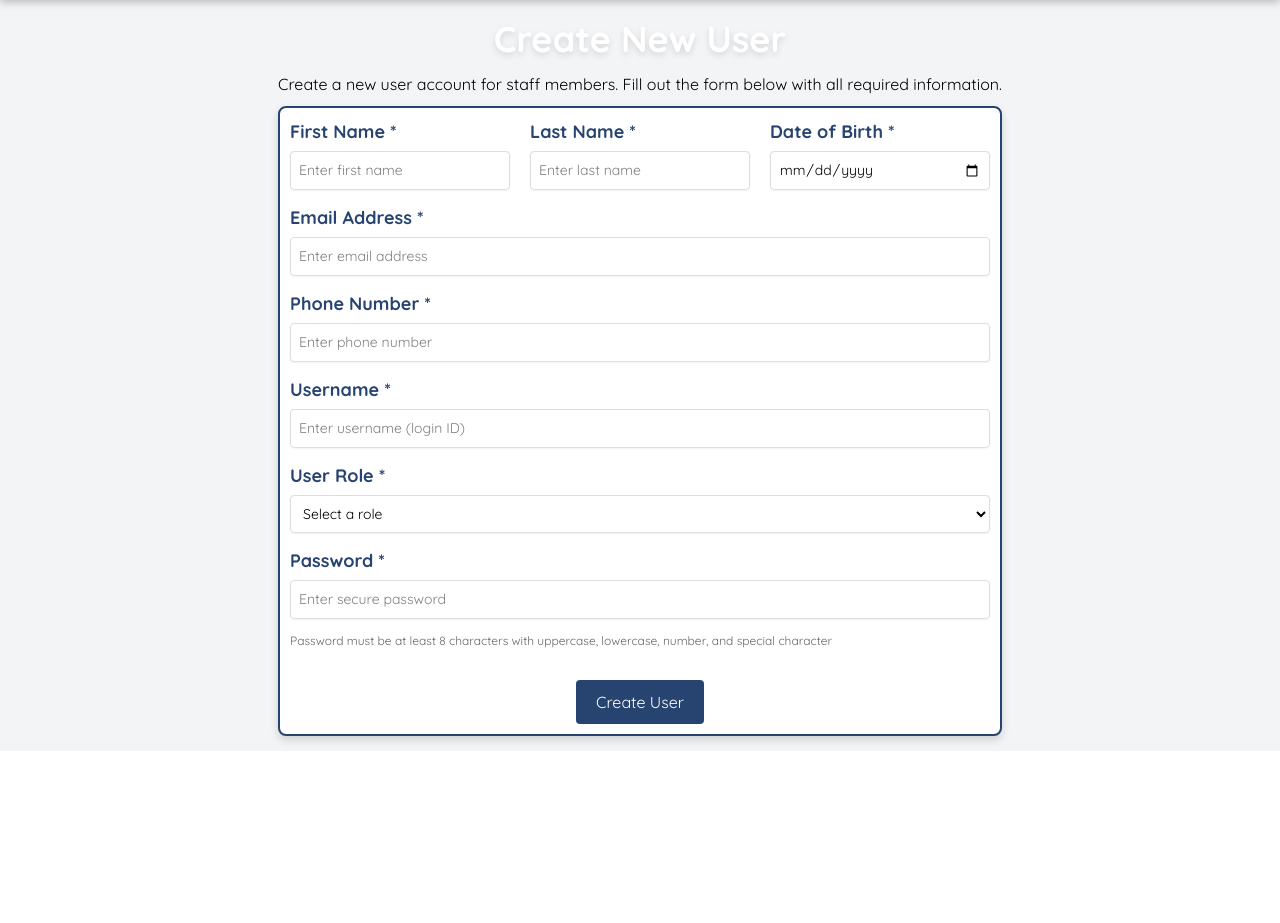
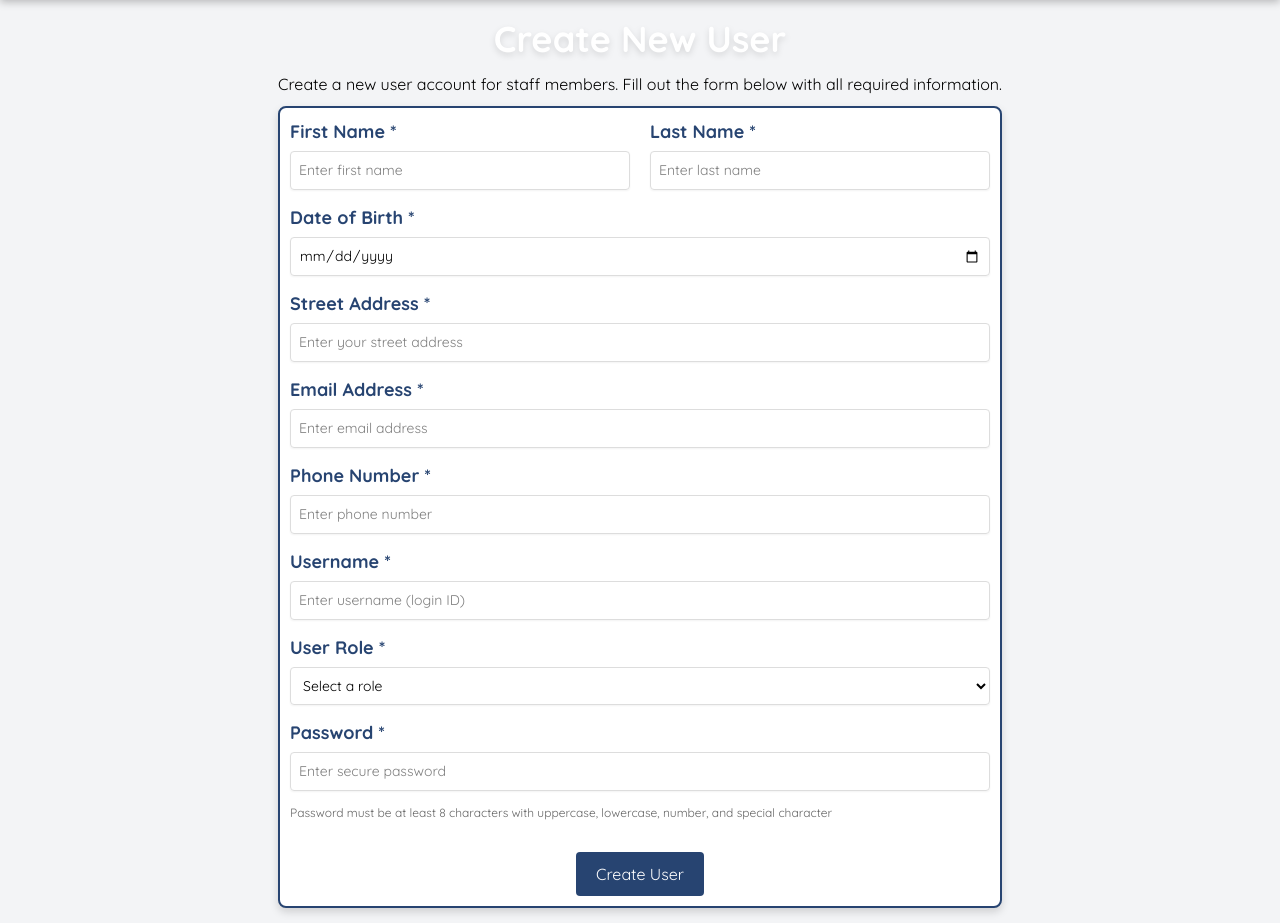
Before and after one commit to ivy864/micah-ministries, a PHP site: page /stepvarepo/createNewUser.php in a window 1280 px wide. Shown: the part 95-1018 px from the top of the page. Before the commit the page ends 843 px from the top, so only its background shows below. Run offline with PHP 8.4, Linux system fonts and the light colour scheme; the visitor is signed in with stand-in values (Sample User, id 1); style sheets or scripts are compiled from the project's sources.

Commit message:
can add steet address to new user

```diff
--- a/createNewUser.php
+++ b/createNewUser.php
@@ -35,7 +35,7 @@
         $args = sanitize($_POST, $ignoreList);
 
         $required = array(
-            'first_name', 'last_name', 'email', 'phone', 'username', 'password', 'user_role', 'birthday'
+            'first_name', 'last_name', 'email', 'phone', 'username', 'password', 'user_role', 'birthday', 'street_address'
         );
 
         $errors = false;
@@ -59,6 +59,7 @@
         $last_name = $args['last_name'];
         $email = strtolower($args['email']);
         $birthday = $args['birthday'];
+        $street_address = $args['street_address'];
         if (!validateEmail($email)) {
             $errorDetails[] = "DEBUG: Email validation failed for: $email";
             $errors = true;
@@ -118,7 +119,7 @@
             $newperson = new Person(
                 $username, $password, date("Y-m-d"),
                 $first_name, $last_name, $birthday,
-                'N/A', 'N/A', 'VA', '00000', // Default address
+                $street_address, 'N/A', 'VA', '00000', // Default address
                 $phone1, $phone1type, $email,
                 'N/A', 'N/A', '0000000000', 'cellphone', 'N/A', // Default emergency contact
                 $user_role, 'Active', 0, // Active status, not archived
@@ -374,11 +375,19 @@ require_once('header.php');
                                value="<?php if (isset($last_name)) echo htmlspecialchars($last_name); ?>"
                                placeholder="Enter last name">
                     </div>
-                    <div class="form-group">
+                </div>
+
+                <div class="form-group">
                         <label for="birthday">Date of Birth *</label>
                         <input type="date" id="birthday" name="birthday" required
                                value="<?php if (isset($birthday)) echo htmlspecialchars($birthday); ?>">
-                    </div>
+                </div>
+
+                <div class="form-group">
+                        <label for="street_address">Street Address *</label>
+                        <input type="text" id="street_address" name="street_address" required
+                               value="<?php if (isset($street_address)) echo htmlspecialchars($street_address); ?>"
+                               placeholder="Enter your street address">
                 </div>
 
                 <div class="form-group">
```
